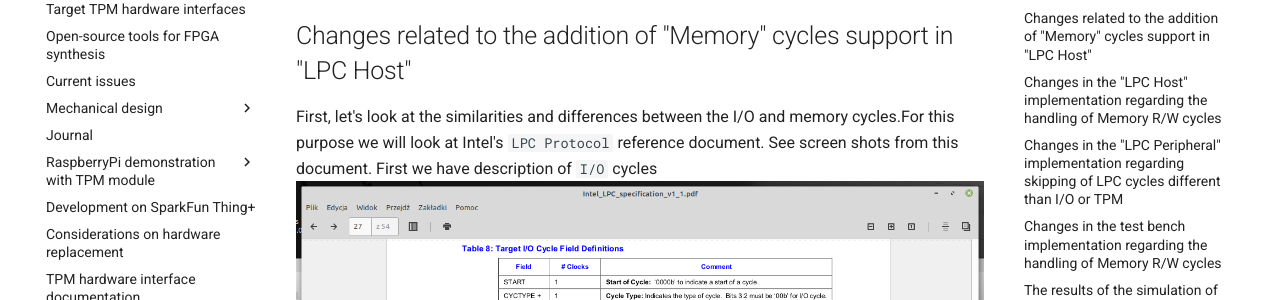
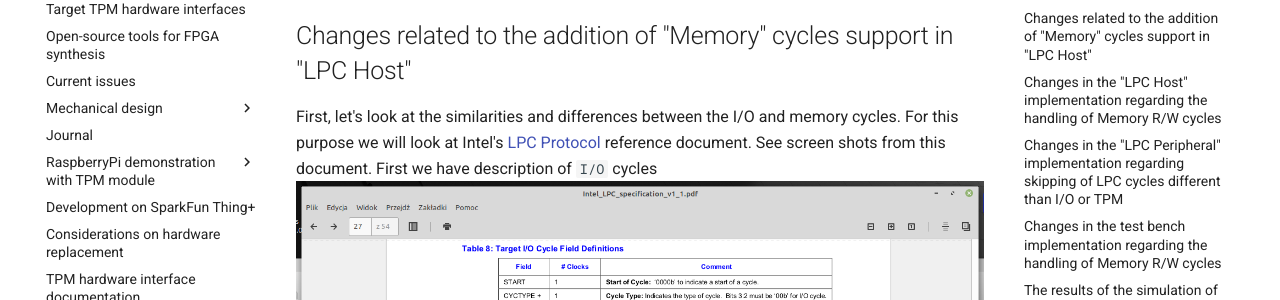
Before and after one commit to lpn-plant/lpntpm-docs, an MkDocs documentation site: the page built from docs/LPC_Additional_LPC_Cycles.md, in a window 1280 px wide and 900 px high, scrolled down 515 px. Shown: the part 153-453 px from the top of the window. Built offline with MkDocs 1.6.1 and Material for MkDocs 9.7.7, drawn with Linux system fonts in a browser that asks for light colours; part of the change alters nothing that is shown.

```diff
--- a/docs/LPC_Additional_LPC_Cycles.md
+++ b/docs/LPC_Additional_LPC_Cycles.md
@@ -24,7 +24,7 @@ quite similar to `I/O` cycles and easy to implement.
 ## Changes related to the addition of "Memory" cycles support in "LPC Host"
 
 First, let's look at the similarities and differences between the I/O and memory
-cycles.For this purpose we will look at Intel's `LPC Protocol` reference document.
+cycles. For this purpose we will look at Intel's [LPC Protocol](https://www.intel.com/content/dam/www/program/design/us/en/documents/low-pin-count-interface-specification.pdf) reference document.
 See screen shots from this document. First we have description of `I/O` cycles
 ![LPC IO Cycles](images/I_O_LPC_Cycles.png)
 
```
